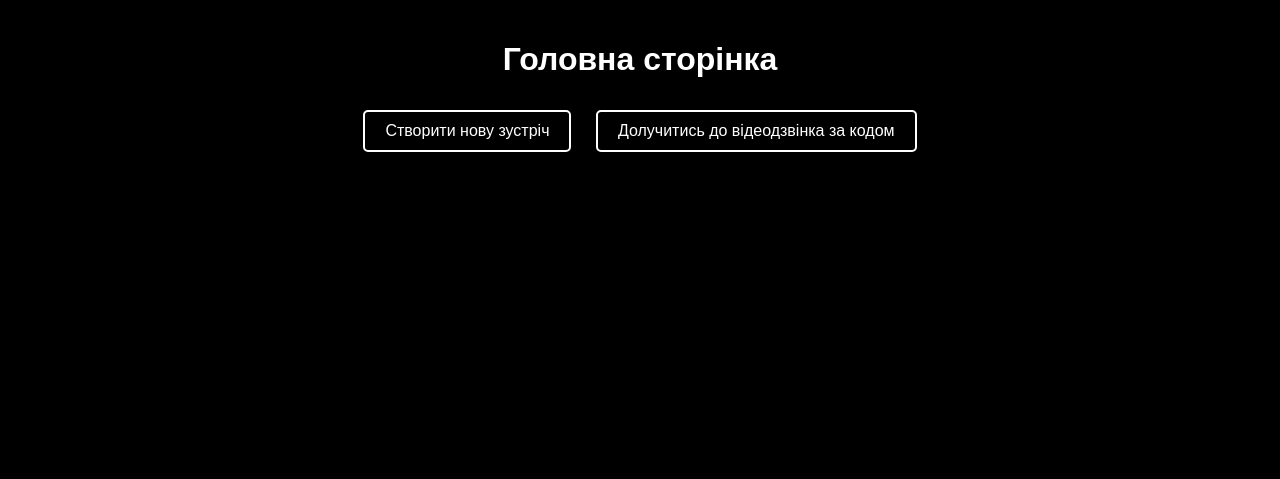
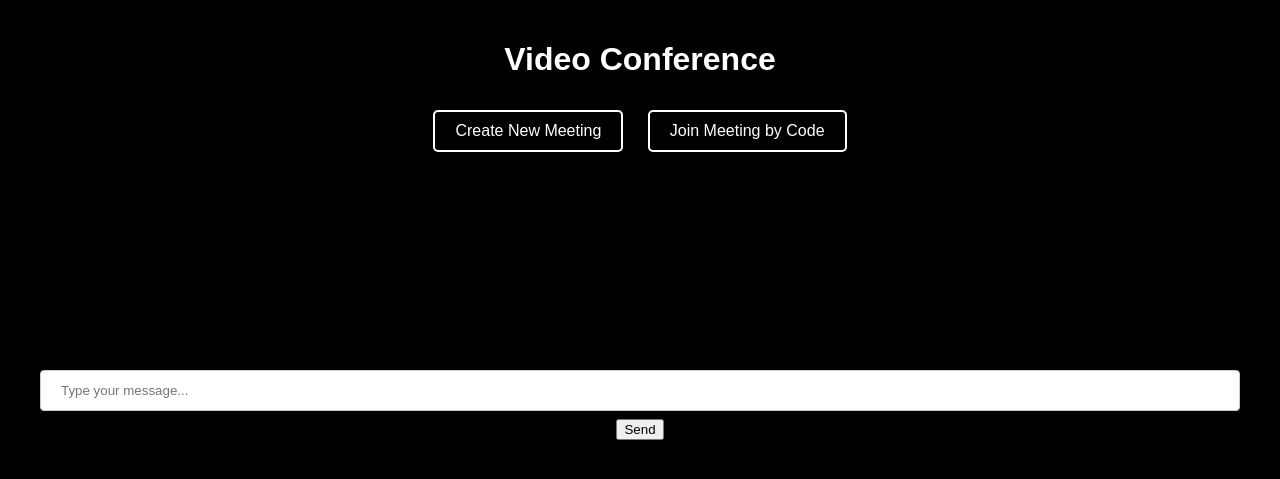
Before and after one commit to galaburdal/Galaburda.University.Google-Meet, a Flask app: page / in a window 1280 px wide. Shown: the top 479 px of the page. Run offline with Flask 3, Linux system fonts and the light colour scheme; some libraries are stand-ins or nearby versions.

Commit message:
new tasks

```diff
--- a/main.py
+++ b/main.py
@@ -1,5 +1,9 @@
+import app
 from flask import Flask, render_template
 from flask_socketio import SocketIO
+from chat import app as chat_app
+
+app.register_blueprint(chat_app, url_prefix='/chat')
 
 app = Flask(__name__)
 app.config['SECRET_KEY'] = 'i_love_very_my_dog'
--- a/templates/index.html
+++ b/templates/index.html
@@ -4,46 +4,71 @@
     <meta charset="UTF-8">
     <meta http-equiv="X-UA-Compatible" content="IE=edge">
     <meta name="viewport" content="width=device-width, initial-scale=1.0">
-    <title>Головна сторінка</title>
+    <title>Video Conference</title>
     <link rel="stylesheet" href="/static/css/styles.css">
 </head>
 <body>
     <div class="container">
-        <h1 class="mt-5">Головна сторінка</h1>
-        <button id="createMeeting" class="btn" onclick="showCreateMeetingModal()">Створити нову зустріч</button>
-        <button id="joinMeetingByCode" class="btn">Долучитись до відеодзвінка за кодом</button>
+        <h1 class="mt-5">Video Conference</h1>
+        <button id="createMeeting" class="btn" onclick="showCreateMeetingModal()">Create New Meeting</button>
+        <button id="joinMeetingByCode" class="btn">Join Meeting by Code</button>
+        <div id="chat" style="height: 200px; overflow-y: scroll;"></div>
+        <input type="text" id="messageInput" placeholder="Type your message...">
+        <button id="sendMessage">Send</button>
     </div>
 
     <div id="optionsModal" class="modal">
         <div class="modal-content">
             <span class="close" onclick="hideOptions()">&times;</span>
-            <h2>Створити нову зустріч</h2>
-            <input type="text" id="meetingName" placeholder="Назва зустрічі"><br>
+            <h2>Create New Meeting</h2>
+            <input type="text" id="meetingName" placeholder="Meeting Name"><br>
             <input type="datetime-local" id="meetingDateTime"><br>
-            <button onclick="createMeeting()" class="btn">Створити</button>
+            <button onclick="createMeeting()" class="btn">Create</button>
         </div>
     </div>
 
     <div id="joinModal" class="modal">
         <div class="modal-content">
             <span class="close" onclick="hideOptions()">&times;</span>
-            <h2>Долучитись до відеодзвінка за кодом</h2>
-            <input type="text" id="meetingCode" placeholder="Код зустрічі"><br>
-            <label for="camera">Камера:</label>
+            <h2>Join Meeting by Code</h2>
+            <input type="text" id="meetingCode" placeholder="Meeting Code"><br>
+            <label for="camera">Camera:</label>
             <select id="camera">
-                <option value="front">Передня</option>
-                <option value="back">Задня</option>
+                <option value="front">Front</option>
+                <option value="back">Back</option>
             </select><br>
-            <label for="microphone">Мікрофон:</label>
+            <label for="microphone">Microphone:</label>
             <select id="microphone">
-                <option value="on">Увімкнено</option>
-                <option value="off">Вимкнено</option>
+                <option value="on">On</option>
+                <option value="off">Off</option>
             </select><br>
-            <button onclick="joinMeetingByCode()" class="btn">Долучитись</button>
+            <button onclick="joinMeetingByCode()" class="btn">Join</button>
         </div>
     </div>
 
+    <script src="https://cdnjs.cloudflare.com/ajax/libs/socket.io/4.0.1/socket.io.min.js"></script>
+    <script src="https://code.jquery.com/jquery-3.6.0.min.js"></script>
     <script>
+        const socket = io();
+
+        socket.on('message', (data) => {
+            $('#chat').append(`<p><strong>${data.username}</strong>: ${data.message}</p>`);
+            $('#chat').scrollTop($('#chat')[0].scrollHeight);
+        });
+
+        $('#sendMessage').click(() => {
+            const message = $('#messageInput').val();
+            const username = 'User'; // Replace with actual username logic if needed
+            socket.emit('message', { username, message });
+            $('#messageInput').val('');
+        });
+
+        $('#messageInput').keypress(function (e) {
+            if (e.which === 13) {
+                $('#sendMessage').click();
+            }
+        });
+
         function showOptions(modalId) {
             document.getElementById(modalId).style.display = "block";
         }
@@ -60,15 +85,15 @@
         function createMeeting() {
             var meetingName = document.getElementById("meetingName").value;
             var meetingDateTime = document.getElementById("meetingDateTime").value;
-            alert("Створюємо нову зустріч \"" + meetingName + "\" на " + meetingDateTime);
-            hideOptions(); // Приховуємо модальне вікно після алерта
+            alert("Creating new meeting \"" + meetingName + "\" on " + meetingDateTime);
+            hideOptions();
         }
 
         function joinMeetingByCode() {
             let meetingCode = document.getElementById("meetingCode").value;
             let camera = document.getElementById("camera").value;
             let microphone = document.getElementById("microphone").value;
-            alert("Приєднуємося до зустрічі за кодом " + meetingCode + " з камерою " + camera + " та мікрофоном " + microphone);
+            alert("Joining meeting with code " + meetingCode + " using camera " + camera + " and microphone " + microphone);
             let url = "video_conferencing.html";
             window.location.href = url;
         }
```
Also changed, not shown: chat.py (+3 -11 lines), templates/chat.html (+40 -3 lines).
